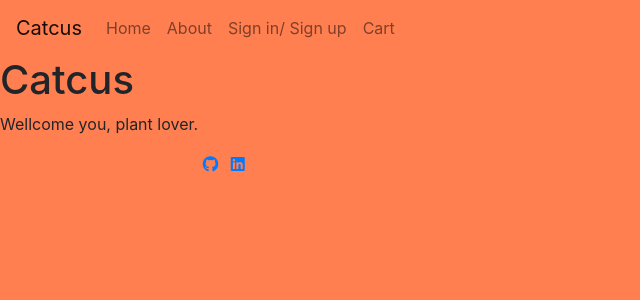
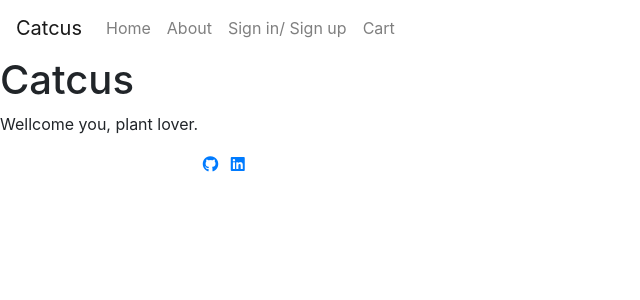
Before and after one commit to elisamunoz/cactus-shop, a Django app: page / in a window 1280 px wide. Shown: the top 300 px of the page, without its empty margins (0-640 px from the left). Run offline with Django 3.2, Linux system fonts and the light colour scheme; parts of the project's set-up code (start-up, migrations or seed data) failed here and were passed over; some libraries are stand-ins or nearby versions.

Commit message:
deleted coral color body

```diff
--- a/static/css/styles.css
+++ b/static/css/styles.css
@@ -1,3 +1,5 @@
-body {
-    background-color: coral;
+/** General paddings, margins, styles **/
+*,
+a:hover {
+  text-decoration: none;
 }
```
